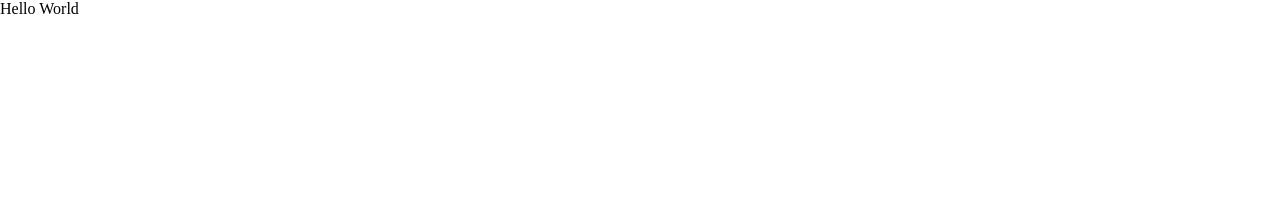
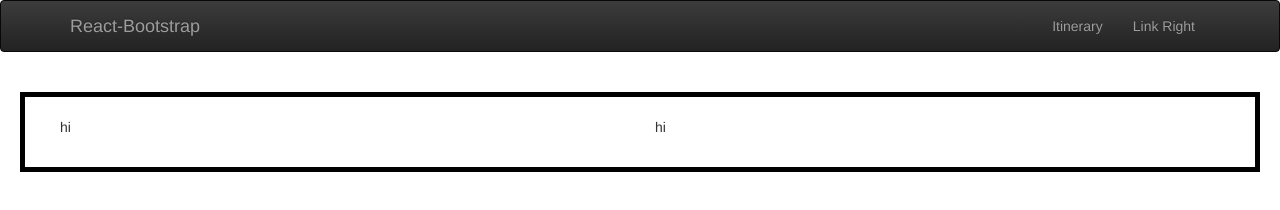
Before and after one commit to Tasha-GitHub/Project_Whiskey_Echo_Delta, a React app: page /itinerary in a window 1280 px wide. Built offline with nearby package versions, Linux system fonts and the light colour scheme.

Commit message:
navbar hookup

```diff
--- a/public/index.html
+++ b/public/index.html
@@ -1,10 +1,15 @@
 <!doctype html>
 <html lang="en">
+
 <head>
   <meta charset="utf-8">
   <meta name="viewport" content="width=device-width, initial-scale=1, shrink-to-fit=no">
   <meta name="theme-color" content="#000000">
   <link rel="shortcut icon" href="%PUBLIC_URL%/favicon.ico">
+  <!-- Latest compiled and minified CSS -->
+  <link rel="stylesheet" href="https://maxcdn.bootstrapcdn.com/bootstrap/latest/css/bootstrap.min.css">
+  <!-- Optional theme -->
+  <link rel="stylesheet" href="https://maxcdn.bootstrapcdn.com/bootstrap/latest/css/bootstrap-theme.min.css">
   <!--
       Notice the use of %PUBLIC_URL% in the tags above.
       It will be replaced with the URL of the `public` folder during the build.
@@ -16,6 +21,7 @@
     -->
   <title>React App</title>
 </head>
+
 <body>
   <noscript>
     You need to enable JavaScript to run this app.
@@ -32,4 +38,5 @@
       To create a production bundle, use `npm run build` or `yarn build`.
     -->
 </body>
+
 </html>
--- a/src/Common/components/Navbar.js
+++ b/src/Common/components/Navbar.js
@@ -1,13 +1,42 @@
+import { withRouter } from 'react-router';
 import React, { Component } from 'react';
+import { Navbar } from 'react-bootstrap';
+import { NavItem } from 'react-bootstrap';
+import { MenuItem } from 'react-bootstrap';
+import { NavDropdown } from 'react-bootstrap';
+import { Nav } from 'react-bootstrap';
 
 class App extends Component {
+  // constructor(props) {
+  //   super(props);
+  //   this.state = {
+  //     key: 1
+  //   };
+  // }
+
   render() {
+    // console.log(this.props.location.pathname);
     return (
-      <div className="container-fluid">
-        <p> Im a navbar using react import</p>
-      </div>
+      <Navbar inverse collapseOnSelect>
+        <Navbar.Header>
+          <Navbar.Brand>
+            <a href="#">React-Bootstrap</a>
+          </Navbar.Brand>
+          <Navbar.Toggle />
+        </Navbar.Header>
+        <Navbar.Collapse>
+          <Nav pullRight>
+            <NavItem eventKey={1} href="/itinerary">
+              Itinerary
+            </NavItem>
+            <NavItem eventKey={2} href="/photos">
+              Link Right
+            </NavItem>
+          </Nav>
+        </Navbar.Collapse>
+      </Navbar>
     );
   }
 }
 
-export default App;
+export default withRouter(App);
--- a/src/HomePage/containers/HomePageContainer.js
+++ b/src/HomePage/containers/HomePageContainer.js
@@ -1,6 +1,5 @@
 import React, { Component } from 'react';
 import '../styles/HomePage.css';
-import Navbar from '../../Common/components/Navbar';
 // import logo from './logo.svg';
 // import './App.css';
 
@@ -11,9 +10,7 @@ class App extends Component {
         <header>
           <nav>
             {/* Nav tabs */}
-            <a id="test_tag" href="photos.html">
-              <Navbar />
-            </a>
+            <a id="test_tag" href="photos.html" />
           </nav>
         </header>
         <section className="hero_img">
--- a/src/ItineraryPage/containers/ItineraryPageContainer.js
+++ b/src/ItineraryPage/containers/ItineraryPageContainer.js
@@ -1,10 +1,24 @@
 import React, { Component } from 'react';
+import '../styles/Itinerary.css';
+import { Col } from 'react-bootstrap';
+import { Row } from 'react-bootstrap';
 // import logo from './logo.svg';
 // import './App.css';
 
 class App extends Component {
   render() {
-    return <div>Hello World</div>;
+    return (
+      <div className="container-fluid">
+        <Row className="white-box">
+          <Col sm={6} md={6}>
+            <p> hi</p>
+          </Col>
+          <Col sm={6} md={6}>
+            <p> hi</p>
+          </Col>
+        </Row>
+      </div>
+    );
   }
 }
 
--- /dev/null
+++ b/src/ItineraryPage/styles/Itinerary.scss
@@ -0,0 +1,9 @@
+@import '../../Common/styles/vars';
+
+.white-box {
+  border-color: black;
+  border-style: solid;
+  border-width: 5px;
+  padding: 20px;
+  margin: 20px;
+}
--- a/src/routes.js
+++ b/src/routes.js
@@ -4,10 +4,12 @@ import { BrowserRouter as Router, Route } from 'react-router-dom';
 import { HomePage } from './HomePage';
 import { ItineraryPage } from './ItineraryPage';
 import { PhotosPage } from './PhotosPage';
+import Navbar from './Common/components/Navbar';
 
 const Routes = props => (
   <Router {...props}>
     <div className="routes-container">
+      <Navbar />
       <Route exact path="/" component={HomePage} />
       <Route path="/itinerary" component={ItineraryPage} />
       <Route path="/photos" component={PhotosPage} />
```
Lines whose indentation alone changed are shown as unchanged.
